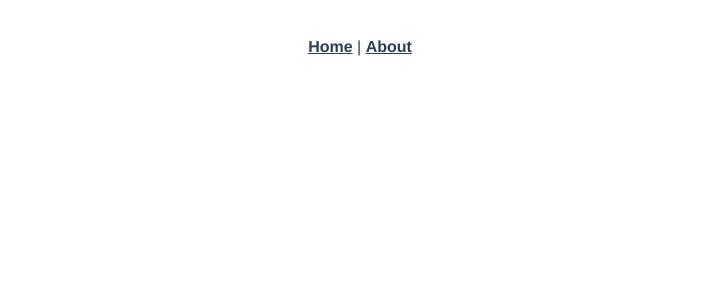
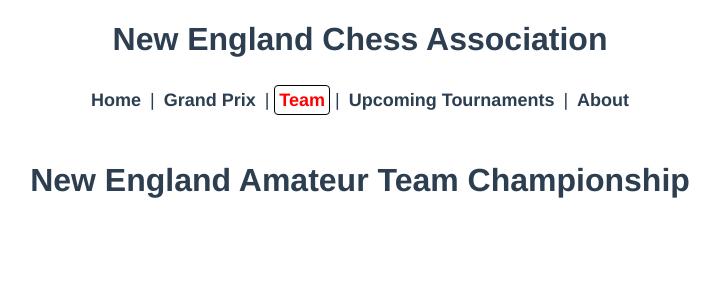
Before and after one commit to collinshayden/nneca-website, a Vue app in the folder website/: page /team in a window 1280 px wide. Before the commit this address had no page. Shown: the top 300 px of the page, without its empty margins (280-1000 px from the left). Built offline with nearby package versions, Linux system fonts and the light colour scheme.

Commit message:
created pages for Home, GP, team, tournaments

```diff
--- a/website/src/App.vue
+++ b/website/src/App.vue
@@ -1,7 +1,11 @@
 <template>
+  <h1>New England Chess Association</h1>
   <nav>
     <router-link to="/">Home</router-link> |
-    <router-link to="/about">About</router-link>
+    <router-link :to="{name: 'GrandPrix'}">Grand Prix</router-link> |
+    <router-link :to="{name: 'Team'}">Team</router-link> |
+    <router-link :to="{name: 'Tournaments'}">Upcoming Tournaments</router-link> |
+    <router-link :to="{name: 'About'}">About</router-link>
   </nav>
   <router-view/>
 </template>
@@ -17,14 +21,21 @@
 
 nav {
   padding: 30px;
+  padding-top: 10px;
+  font-size: large;
 }
 
 nav a {
   font-weight: bold;
   color: #2c3e50;
+  font-size: large;
+  text-decoration: none;
+  padding: 4px;
+  border-radius: 4px;
 }
 
 nav a.router-link-exact-active {
-  color: #42b983;
+  color: red;
+  border: 1px solid black;
 }
 </style>
--- a/website/src/router/index.js
+++ b/website/src/router/index.js
@@ -1,19 +1,42 @@
 import { createRouter, createWebHistory } from 'vue-router'
-import HomeView from '../views/HomeView.vue'
+import Home from '../views/Home.vue'
+import About from '../views/About.vue'
+import GrandPrix from '../views/GrandPrix.vue'
+import Team from '../views/Team.vue'
+import Tournaments from '../views/Tournaments.vue'
+import NotFound from '../views/NotFound.vue'
 
 const routes = [
   {
     path: '/',
     name: 'home',
-    component: HomeView
+    component: Home
   },
   {
     path: '/about',
-    name: 'about',
-    // route level code-splitting
-    // this generates a separate chunk (about.[hash].js) for this route
-    // which is lazy-loaded when the route is visited.
-    component: () => import(/* webpackChunkName: "about" */ '../views/AboutView.vue')
+    name: 'About',
+    component: About
+  },
+  {
+    path: '/grandprix',
+    name: 'GrandPrix',
+    component: GrandPrix
+  },
+  {
+    path: '/team',
+    name: 'Team',
+    component: Team
+  },
+  {
+    path: '/tournaments',
+    name: 'Tournaments',
+    component: Tournaments
+  },
+  // catchall 404
+  {
+    path: '/:catchAll(.*)',
+    name: 'NotFound',
+    component: NotFound
   }
 ]
 
--- /dev/null
+++ b/website/src/views/GrandPrix.vue
@@ -0,0 +1,13 @@
+<template>
+    <h1>New England Grand Prix</h1>
+</template>
+
+<script>
+export default {
+
+}
+</script>
+
+<style>
+
+</style>
--- /dev/null
+++ b/website/src/views/Home.vue
@@ -0,0 +1,33 @@
+<template>
+  <div class="home">
+    <div class="body">
+      <h2>Welcome</h2>
+      <p>
+        Welcome to the official website of the New England Chess Association! We are a new organization, founded by Hayden Collins and Joseph Truelson,
+        with the sole aim to grow and support chess activity in New England. This chess association will also be the governing body over the New England Grand Prix and
+        the New England Amateur Team Championship, both of which are new events that will be launched in 2024.
+
+      </p>
+    </div>
+  </div>
+</template>
+
+<script>
+
+export default {
+  name: 'Home',
+  components: {
+  }
+}
+</script>
+
+<style>
+  .body {
+    width: 60%;
+    padding: 10px;
+    border: 5px solid grey;
+    margin: auto;
+    text-align: left;
+
+  }
+</style>
--- a/website/src/views/HomeView.vue
+++ /dev/null
@@ -1,18 +0,0 @@
-<template>
-  <div class="home">
-    <img alt="Vue logo" src="../assets/logo.png">
-    <HelloWorld msg="Welcome to Your Vue.js App"/>
-  </div>
-</template>
-
-<script>
-// @ is an alias to /src
-import HelloWorld from '@/components/HelloWorld.vue'
-
-export default {
-  name: 'HomeView',
-  components: {
-    HelloWorld
-  }
-}
-</script>
--- /dev/null
+++ b/website/src/views/NotFound.vue
@@ -0,0 +1,14 @@
+<template>
+    <h2>404</h2>
+    <h3>Page not found</h3>
+</template>
+
+<script>
+export default {
+
+}
+</script>
+
+<style>
+
+</style>
--- /dev/null
+++ b/website/src/views/Team.vue
@@ -0,0 +1,13 @@
+<template>
+    <h1>New England Amateur Team Championship</h1>
+</template>
+
+<script>
+export default {
+
+}
+</script>
+
+<style>
+
+</style>
--- /dev/null
+++ b/website/src/views/Tournaments.vue
@@ -0,0 +1,13 @@
+<template>
+    <h1>Upcoming Tournaments</h1>
+</template>
+
+<script>
+export default {
+
+}
+</script>
+
+<style>
+
+</style>
--- /dev/null
+++ b/website/test.js
@@ -0,0 +1 @@
+console.log("test")
```
Also changed, not shown: website/src/views/About.vue (renamed from website/src/views/AboutView.vue).
